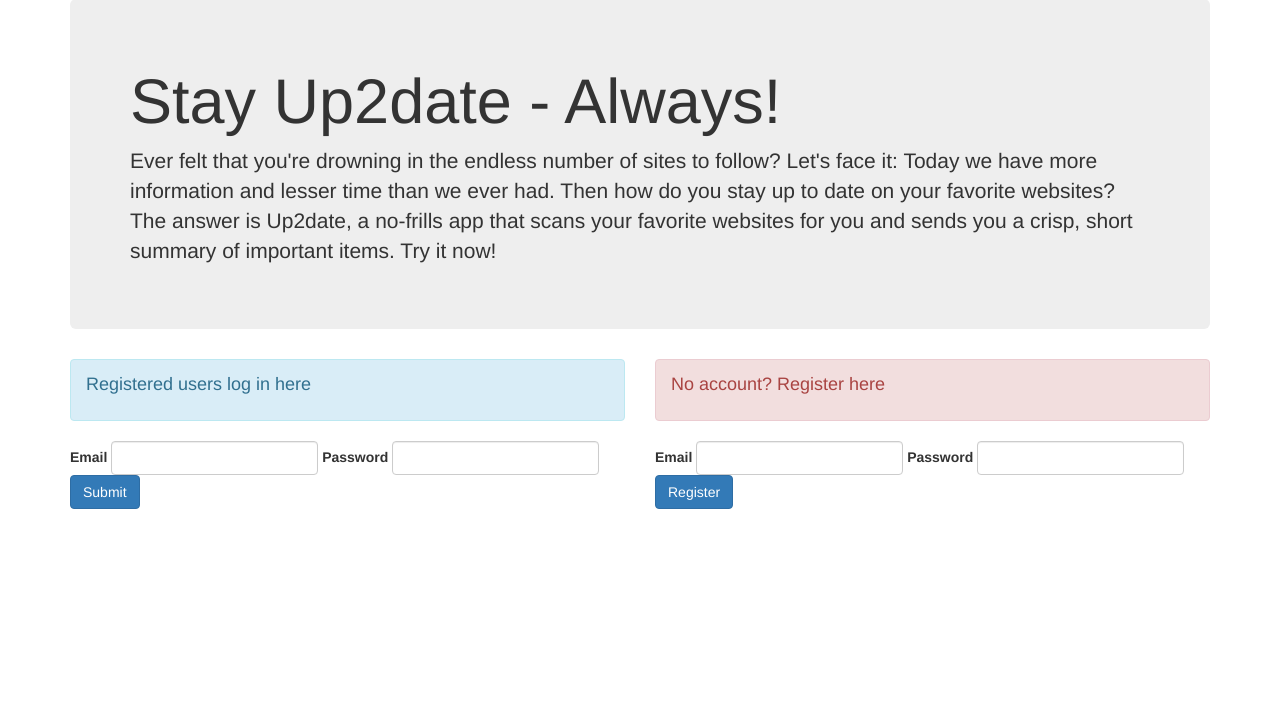
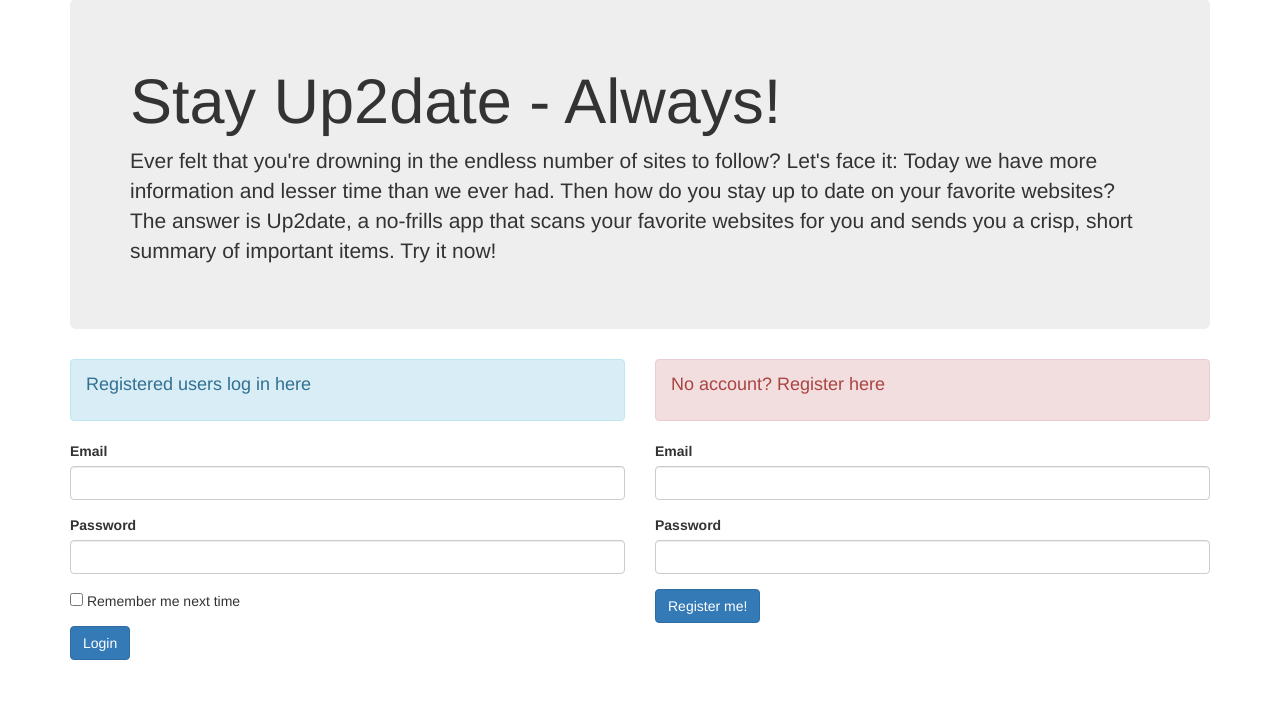
Before and after one commit to ankush981/up2date, a Flask app: page / in a window 1280 px wide. Shown: the part 91-800 px from the top of the page. Run offline with Flask 2, Linux system fonts and the light colour scheme; some libraries are stand-ins or nearby versions.

Commit message:
Improve UI and add favicon

```diff
--- a/templates/home.html
+++ b/templates/home.html
@@ -14,7 +14,7 @@
             <div class="alert alert-info">
                 <h4>Registered users log in here</h4>
             </div>
-            <form class="form-inline" role="form" action="{{ url_for('login') }}" method="post">
+            <form class="form-signin" role="form" action="{{ url_for('login') }}" method="post">
                 <div class="form-group">
                     <label for="email">Email</label>
                     <input type="email" class="form-control" name="email">
@@ -23,7 +23,10 @@
                     <label for="pwd">Password</label>
                     <input type="password" class="form-control" name="password">
                 </div>
-                <button type="submit" class="btn btn-primary">Submit</button>
+                <div class="form-group">
+                    <input type="checkbox" name="remember_me" value="yes"> Remember me next time
+                </div>
+                <button type="submit" class="btn btn-primary">Login</button>
             </form>
         </div>
 
@@ -31,7 +34,7 @@
             <div class="alert alert-danger">
                 <h4>No account? Register here</h4>
             </div>
-            <form class="form-inline" role="form" action="{{ url_for('register') }}" method="post">
+            <form class="form-signin" role="form" action="{{ url_for('register') }}" method="post">
                 <div class="form-group">
                     <label for="email">Email</label>
                     <input type="email" class="form-control" name="email">
@@ -40,7 +43,7 @@
                     <label for="pwd">Password</label>
                     <input type="password" class="form-control" name="password">
                 </div>
-                <button type="submit" class="btn btn-primary">Register</button>
+                <button type="submit" class="btn btn-primary">Register me!</button>
             </form>
         </div>
     </div>
--- a/templates/layout.html
+++ b/templates/layout.html
@@ -3,6 +3,8 @@
 <head>
     <title>Up2date - Plough through reams of content in seconds!</title>
     <link rel="stylesheet" type="text/css" href="{{ url_for('static', filename='bootstrap/css/bootstrap.min.css') }}">
+    <link rel="shortcut icon" href="{{ url_for('static', filename='favicon.ico') }}?r=123">
+    <link rel="icon" href="{{ url_for('static', filename='favicon.ico') }}?r=123" type="image/x-icon">
     <link rel="stylesheet" type="text/css" href="{{ url_for('static', filename='style.css') }}">
     <script src="{{ url_for('static', filename='jquery-2.1.4.min.js') }}"></script>
     <script src="{{ url_for('static', filename='bootstrap/js/bootstrap.min.js') }}"></script>
--- a/up2date.py
+++ b/up2date.py
@@ -23,11 +23,13 @@ def show_home():
     else:
         return render_template('home.html', error=None)
 
+# Login route
 @app.route('/login', methods=['GET', 'POST'])
 def login():
     if request.method == 'POST':
-        email = request.form['email']
-        password = request.form['password']
+        email = request.form.get('email')
+        password = request.form.get('password')
+        remember_me = request.form.get('remember_me')
 
         try:
             LoginManager().check_user(email, password)
@@ -42,6 +44,7 @@ def login():
             session['email'] = email
             return redirect(url_for('show_dashboard'))
 
+# Register route
 @app.route('/register', methods=['GET', 'POST'])
 def register():
     if request.method == 'POST':
@@ -56,6 +59,7 @@ def register():
             flash('Registration successful! You may log in now.')
             return redirect(url_for('show_home'))
 
+#Dashboard route
 @app.route('/dashboard', methods=['GET', 'POST'])
 def show_dashboard():
     if not session.get('logged_in'):
@@ -68,7 +72,7 @@ def show_dashboard():
             else:
                 subscriptions = list()
             return render_template('dashboard.html', all_data=all_data, subscriptions=subscriptions)
-
+# Save route
 @app.route('/save', methods=['POST'])
 def save_subscriptions():
     if request.method == 'POST':
@@ -78,6 +82,7 @@ def save_subscriptions():
         flash("Subscriptions updated!")
         return "1"
 
+# Logout route
 @app.route('/logout')
 def logout():
     session.pop('logged_in')
--- /dev/null
+++ b/wsgi.py
@@ -0,0 +1,4 @@
+from up2date import app as application
+
+if __name__ == "__main__":
+        application.run(host='0.0.0.0', port=5000)
```
Also changed, not shown: static/favicon.ico (added), 1 other file.
